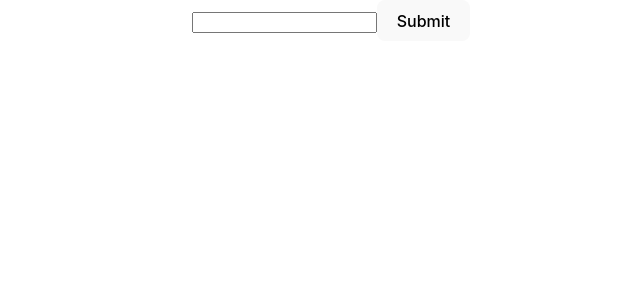
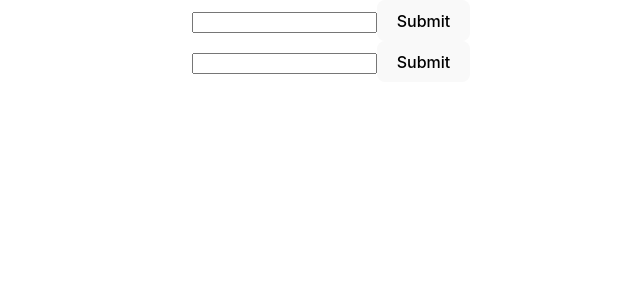
Before and after one commit to Samadali123/ReactForms, a React (Vite) app: page / in a window 1280 px wide. Shown: the top 300 px of the page, without its empty margins (309-949 px from the left). Built offline with nearby package versions, Linux system fonts and the light colour scheme.

Commit message:
handlin loading in states

```diff
--- a/src/App.jsx
+++ b/src/App.jsx
@@ -5,6 +5,7 @@ import TwoWayBinding from './components/Twowaybinding'
 import FormEvents from './components/Events'
 import FormValidation from './components/Formvalidation'
 import FormWithAPI from './components/FormwithApis'
+import FormWithLoading from './components/Loadinginstates'
 
 const App = () => {
   return (
@@ -15,6 +16,7 @@ const App = () => {
       <FormEvents />
       <FormValidation /> */}
       <FormWithAPI/>
+      <FormWithLoading/>
     </div>
   )
 }
--- /dev/null
+++ b/src/components/Loadinginstates.jsx
@@ -0,0 +1,41 @@
+import { useState } from "react";
+
+function FormWithLoading() {
+  const [email, setEmail] = useState("");
+  const [loading, setLoading] = useState(false);
+  const [message, setMessage] = useState("");
+
+  const handleSubmit = async (e) => {
+    e.preventDefault();
+    setLoading(true);
+    setMessage("");
+
+    try {
+      const response = await fetch("https://jsonplaceholder.typicode.com/posts", {
+        method: "POST",
+        headers: { "Content-Type": "application/json" },
+        body: JSON.stringify({ email }),
+      });
+
+      if (!response.ok) throw new Error("Something went wrong!");
+
+      setMessage("Form submitted successfully!");
+    } catch (error) {
+      setMessage("Failed to submit form.");
+    } finally {
+      setLoading(false);
+    }
+  };
+
+  return (
+    <form onSubmit={handleSubmit}>
+      <input type="email" value={email} onChange={(e) => setEmail(e.target.value)} />
+      <button type="submit" disabled={loading}>
+        {loading ? "Submitting..." : "Submit"}
+      </button>
+      {message && <p>{message}</p>}
+    </form>
+  );
+}
+
+export default FormWithLoading;
```
